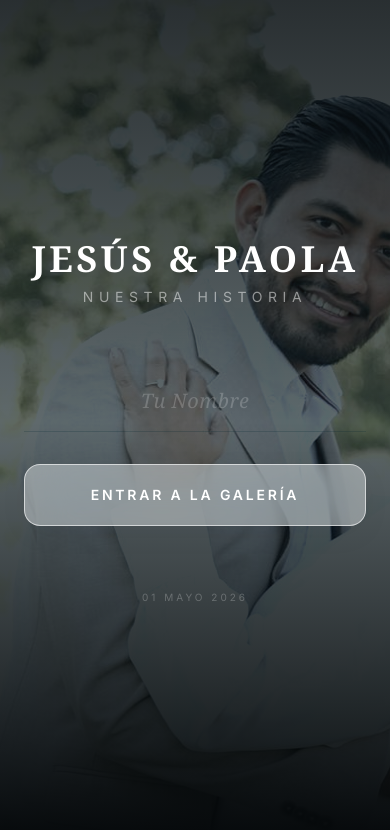
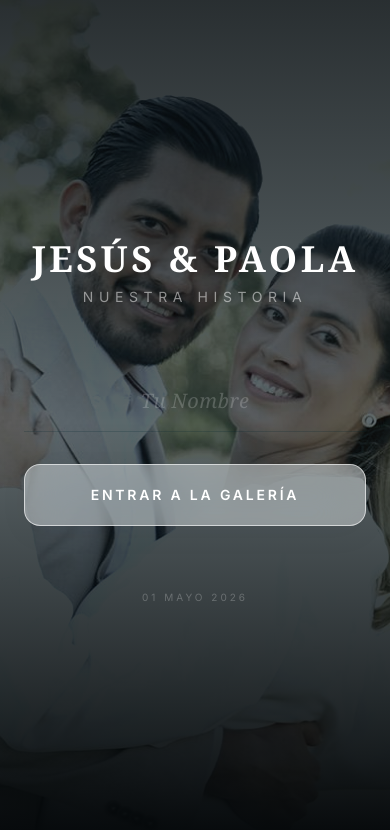
Before and after one commit to zahirdanielvidahurrazaga/BodaFotos, a Next.js app: page / in a window 390 px wide. Shown: the top 830 px of the page. Built offline with nearby package versions, Linux system fonts and the light colour scheme; no server answers.

Commit message:
fix: adjust background focal point to 70% for proper couple framing on mobile

```diff
--- a/src/components/WelcomeScreen.tsx
+++ b/src/components/WelcomeScreen.tsx
@@ -43,7 +43,7 @@ export default function WelcomeScreen({ onJoin }: WelcomeScreenProps) {
             animate={{ opacity: 0.4, scale: 1 }}
             exit={{ opacity: 0, scale: 0.95 }}
             transition={{ duration: 4, ease: "easeInOut" }}
-            className="absolute inset-0 bg-cover bg-center brightness-[1.15]"
+            className="absolute inset-0 bg-cover bg-[70%_center] brightness-[1.15]"
             style={{ backgroundImage: `url(${backgrounds[bgIndex]})` }}
           />
         </AnimatePresence>
```
